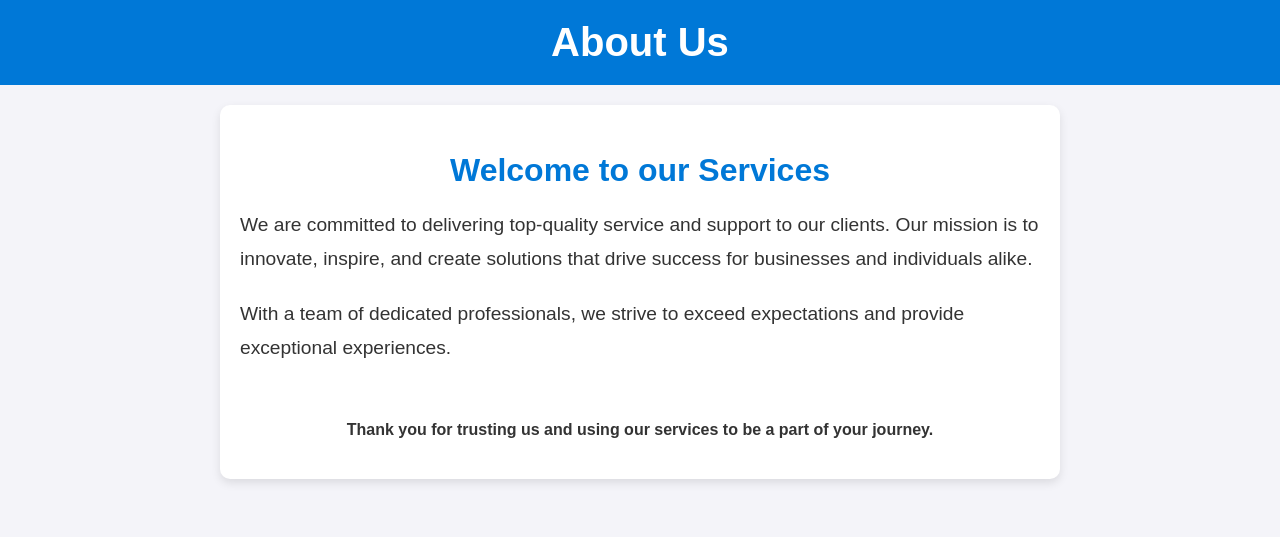
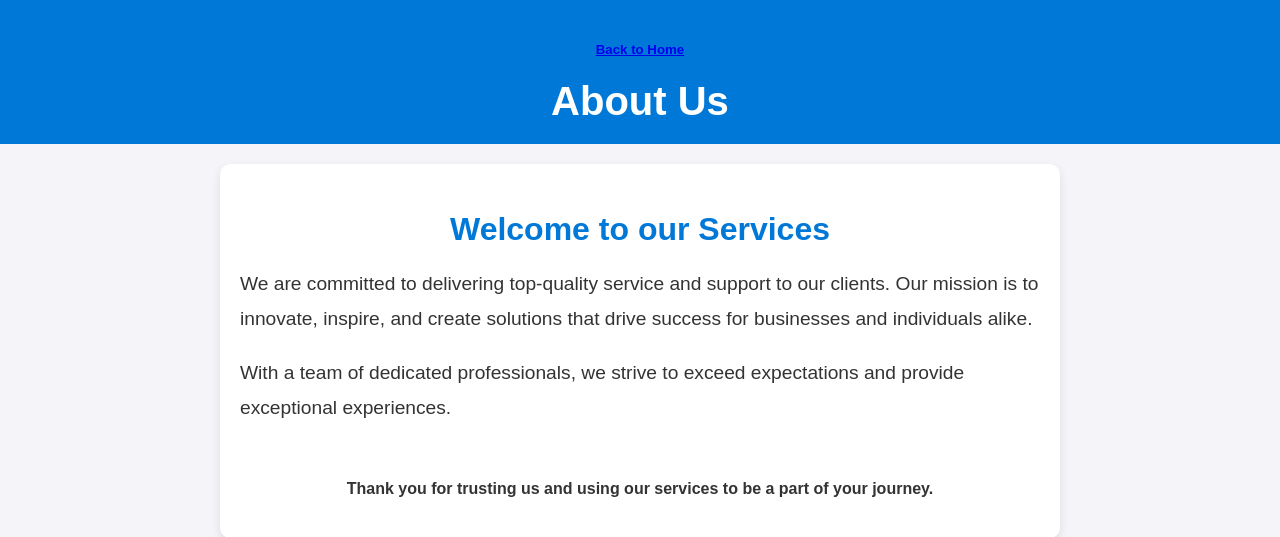
Before and after one commit to Sasiii437/BookYourShow, a Django app: page /about_us/ in a window 1280 px wide. Shown: the top 537 px of the page. Run offline with Django 5.2, Linux system fonts and the light colour scheme.

Commit message:
Update about_us.html

```diff
--- a/templates/about_us.html
+++ b/templates/about_us.html
@@ -84,6 +84,7 @@
 </head>
 <body>
     <header>
+        <h5><a href="{% url 'home' %}">Back to Home </a></h5>
         <h1>About Us</h1>
     </header>
     <main>
```
